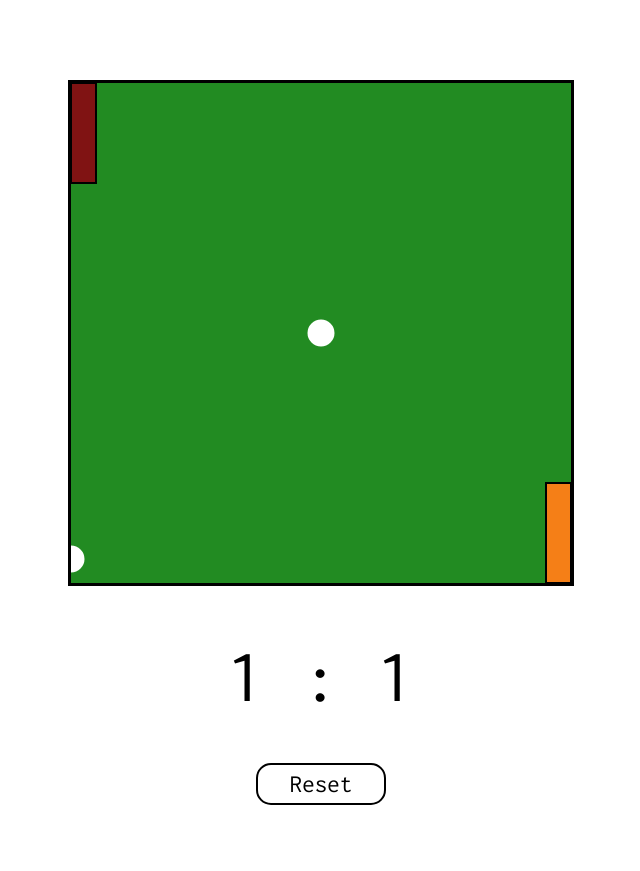
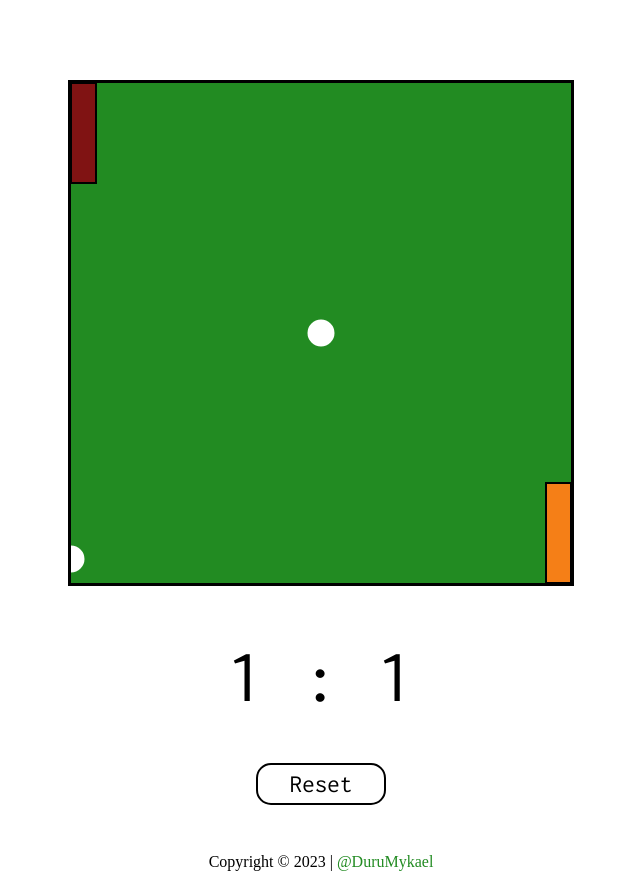
Before and after one commit to Mikael-duru/game-of-pong, a plain HTML site: page index.html in a window 1280 px wide. Shown: the whole page, without its empty margins (319-959 px from the left). Before the commit the page ends 805 px from the top, so only its background shows below. Drawn offline with Linux system fonts and the light colour scheme.

Commit message:
add footer section

```diff
--- a/index.html
+++ b/index.html
@@ -17,6 +17,10 @@
     </section>
   </main>
 
+  <footer>
+    <p id="footerText">Copyright &copy; 2023 | <a href="https://twitter.com/DuruMykael">@DuruMykael</a></p>
+  </footer>
+
   <script src="/script.js"></script>
 </body>
 </html>
```
